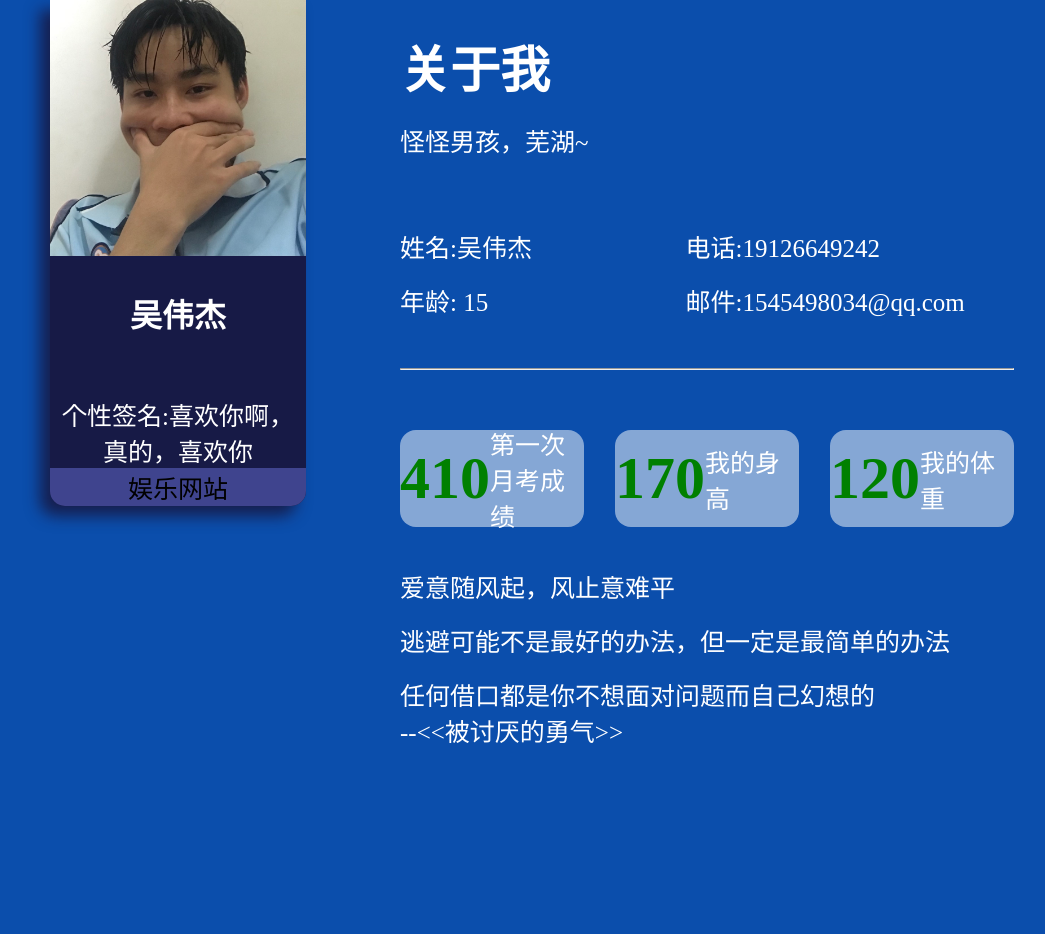
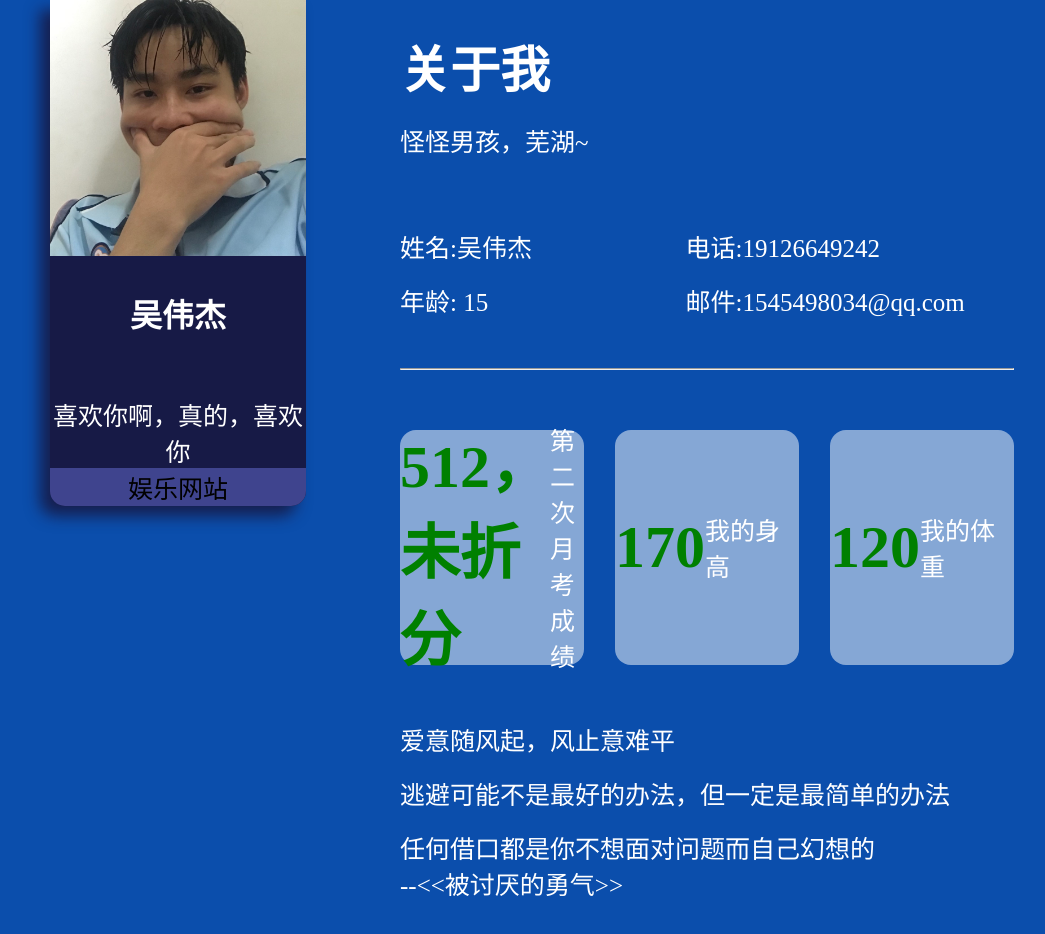
Before and after one commit to wwjhttp/wwjhttp.github.io, a plain HTML site: page index.html in a window 1280 px wide. Shown: the whole page, without its empty margins (78-1123 px from the left). Before the commit the page ends 800 px from the top, so only its background shows below. Drawn offline with Linux system fonts and the light colour scheme.

Commit message:
Update index.html

```diff
--- a/index.html
+++ b/index.html
@@ -177,7 +177,7 @@
         <div>
             <img src="1.jpeg" alt="">
             <h1>吴伟杰</h1>
-            <p>个性签名:喜欢你啊，真的，喜欢你</p>
+            <p>喜欢你啊，真的，喜欢你</p>
         </div>
         <button onclick="a();">娱乐网站</button>
     </div>
@@ -198,10 +198,10 @@
             </div>
             <hr id="hr">
             <div class="zhangs">
-                <h4>第一次月考成绩</h4>
+                <h4>第二次月考成绩</h4>
                 <div>
-                    <h3>410</h3>
-                    <p>第一次月考成绩</p>
+                    <h3>512，未折分</h3>
+                    <p>第二次月考成绩</p>
                 </div>
                 <h4>现在的身高</h4>
                 <div>
```
